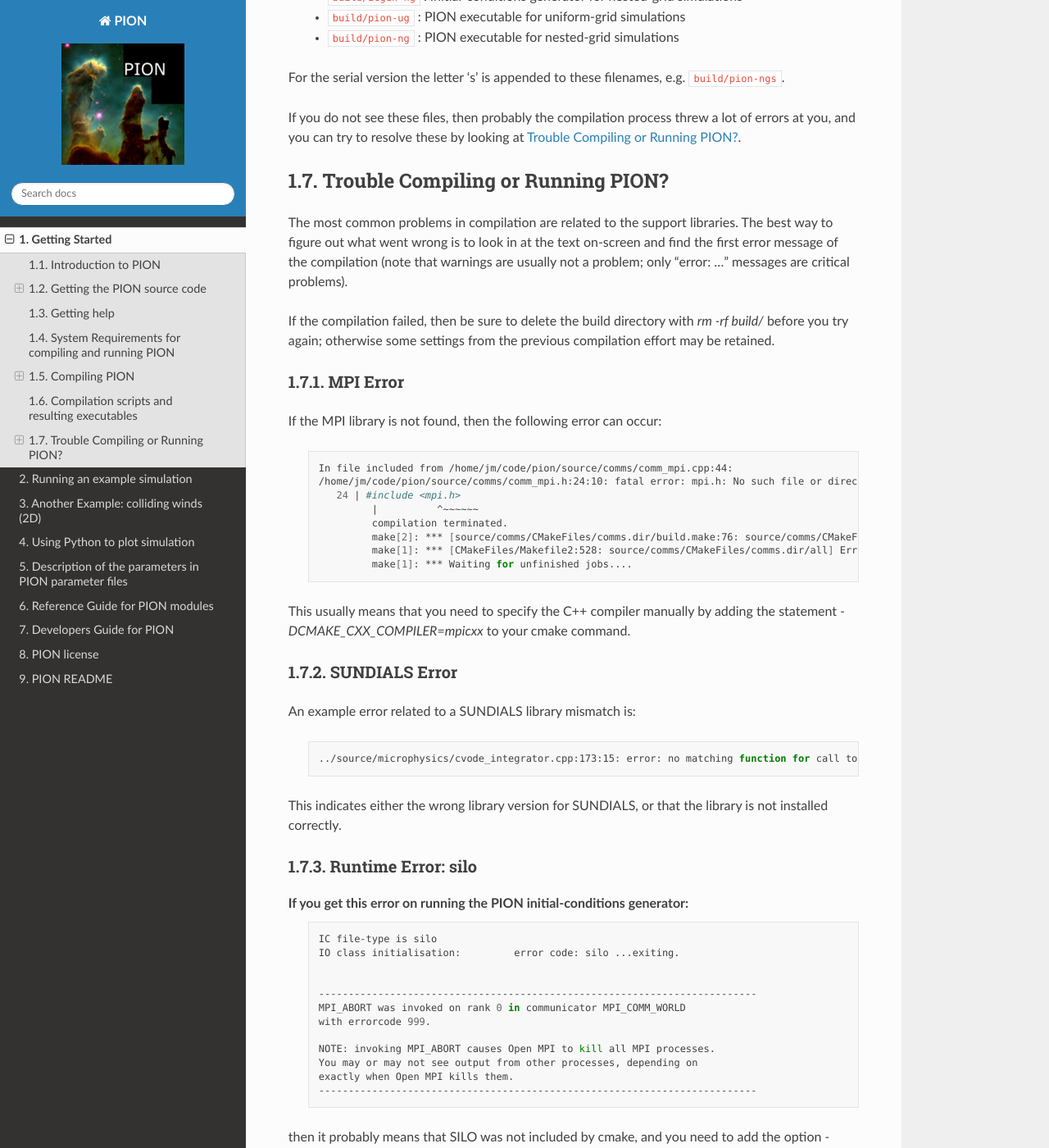
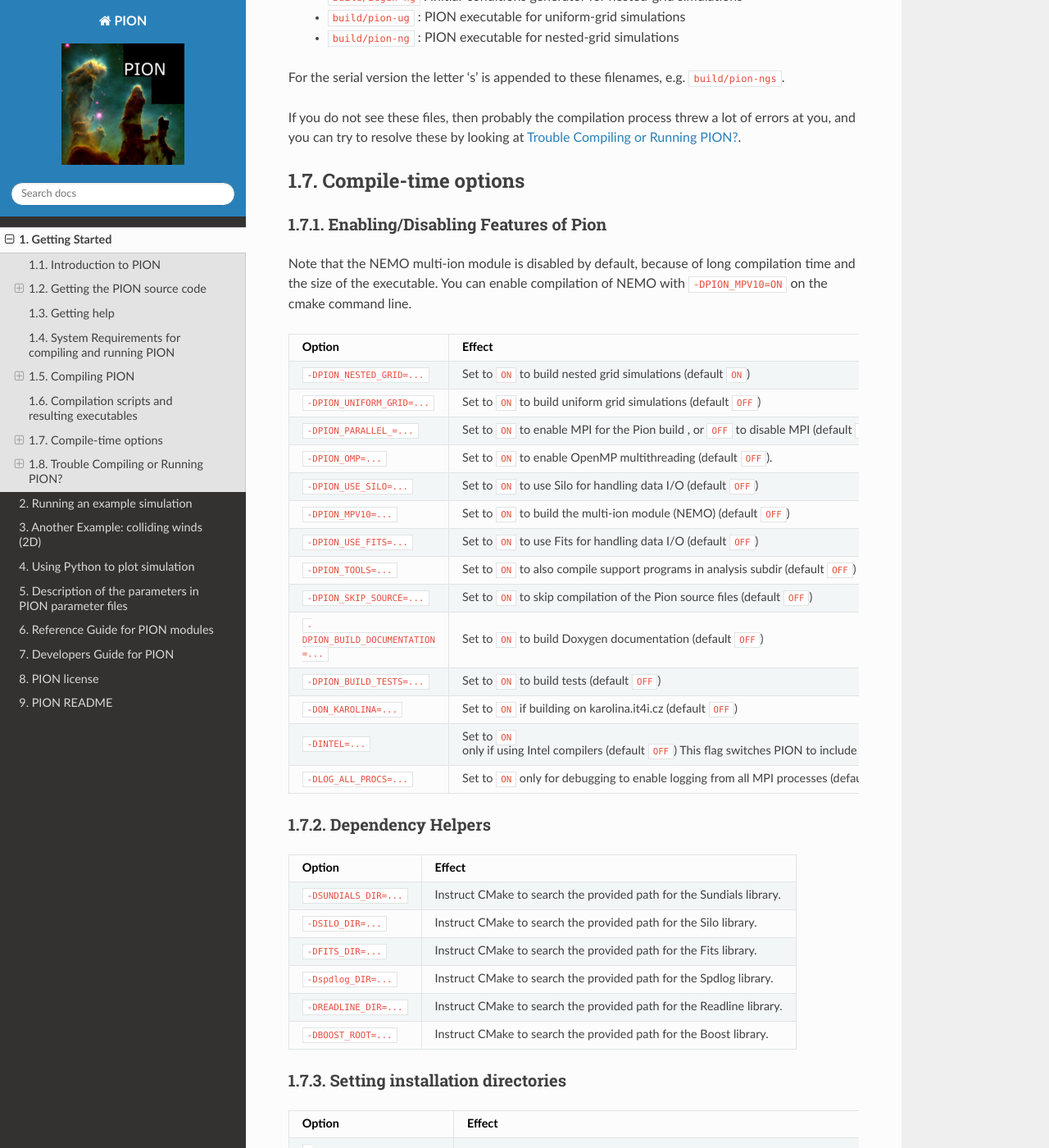
Before and after one commit to jmackey-astro/pion-docs, a Sphinx documentation site: the page built from docs/source/getting_started.rst, in a window 1280 px wide and 1400 px high, scrolled down 7899 px. Shown: the whole window at 82% size. Built offline with Sphinx 7.4.7 and the Read the Docs theme 3.1.0, drawn with Linux system fonts in a browser that asks for light colours; some of the changed text lies outside the part shown.

Commit message:
updated getting started with the compile-time options that you can set.

```diff
--- a/docs/source/getting_started.rst
+++ b/docs/source/getting_started.rst
@@ -362,6 +362,67 @@ For the serial version the letter 's' is appended to these filenames, e.g. ``bui
 
 If you do not see these files, then probably the compilation process threw a lot of errors at you, and you can try to resolve these by looking at :ref:`compilation-issues`.
 
+.. _compile-scripts-options:
+
+Compile-time options
+--------------------
+
+Enabling/Disabling Features of Pion
+^^^^^^^^^^^^^^^^^^^^^^^^^^^^^^^^^^^^
+
+Note that the NEMO multi-ion module is disabled by default, because of long compilation time and the size of the executable.
+You can enable compilation of NEMO with ``-DPION_MPV10=ON`` on the cmake command line.
+
+====================================  ===================================================================================
+ Option                               Effect
+====================================  ===================================================================================
+``-DPION_NESTED_GRID=...``            Set to ``ON`` to build nested grid simulations (default ``ON``)
+``-DPION_UNIFORM_GRID=...``           Set to ``ON`` to build uniform grid simulations (default ``OFF``)
+``-DPION_PARALLEL_=...``              Set to ``ON`` to enable MPI for the Pion build , or ``OFF`` to disable MPI
+                                      (default ``ON``)
+``-DPION_OMP=...``                    Set to ``ON`` to enable OpenMP multithreading (default ``OFF``).
+``-DPION_USE_SILO=...``               Set to ``ON`` to use Silo for handling data I/O (default ``OFF``)
+``-DPION_MPV10=...``                  Set to ``ON`` to build the multi-ion module (NEMO) (default ``OFF``)
+``-DPION_USE_FITS=...``               Set to ``ON`` to use Fits for handling data I/O (default ``OFF``)
+``-DPION_TOOLS=...``                  Set to ``ON`` to also compile support programs in analysis subdir (default ``OFF``)
+``-DPION_SKIP_SOURCE=...``            Set to ``ON`` to skip compilation of the Pion source files (default ``OFF``)
+``-DPION_BUILD_DOCUMENTATION =...``   Set to ``ON`` to build Doxygen documentation (default ``OFF``)
+``-DPION_BUILD_TESTS=...``            Set to ``ON`` to build tests (default ``OFF``)
+``-DON_KAROLINA=...``                 Set to ``ON`` if building on karolina.it4i.cz (default ``OFF``)
+``-DINTEL=...``                       Set to ``ON`` only if using Intel compilers (default ``OFF``)
+                                      This flag switches PION to include the Intel math header and not math.h
+``-DLOG_ALL_PROCS=...``               Set to ``ON`` only for debugging to enable logging from all MPI processes
+                                      (default is ``OFF`` ==> only rank 0)
+====================================  ===================================================================================
+
+Dependency Helpers
+^^^^^^^^^^^^^^^^^^^^^^^^^^^^^^^^^^^^
+
+======================  ======================================================================
+Option                  Effect
+======================  ======================================================================
+``-DSUNDIALS_DIR=...``  Instruct CMake to search the provided path for the Sundials library.
+``-DSILO_DIR=...``      Instruct CMake to search the provided path for the Silo library.
+``-DFITS_DIR=...``      Instruct CMake to search the provided path for the Fits library.
+``-Dspdlog_DIR=...``    Instruct CMake to search the provided path for the Spdlog library.
+``-DREADLINE_DIR=...``  Instruct CMake to search the provided path for the Readline library.
+``-DBOOST_ROOT=...``    Instruct CMake to search the provided path for the Boost library.
+======================  ======================================================================
+
+Setting installation directories
+^^^^^^^^^^^^^^^^^^^^^^^^^^^^^^^^^^^^
+
+====================================  ====================================================================================
+Option                                Effect
+====================================  ====================================================================================
+``-DCMAKE_INSTALL_PREFIX=...``          Set the root install directory for the compiled libraries and programs.
+``-DPION_INSTALL_BINDIR=...``           Set the install directory for Pion executables. Use a relative path to set
+                                        the path relative to ``${CMAKE_INSTALL_PREFIX}`` (default ``bin``).
+====================================  ====================================================================================
+
+
+
+
 
 .. _compilation-issues:
 
```
